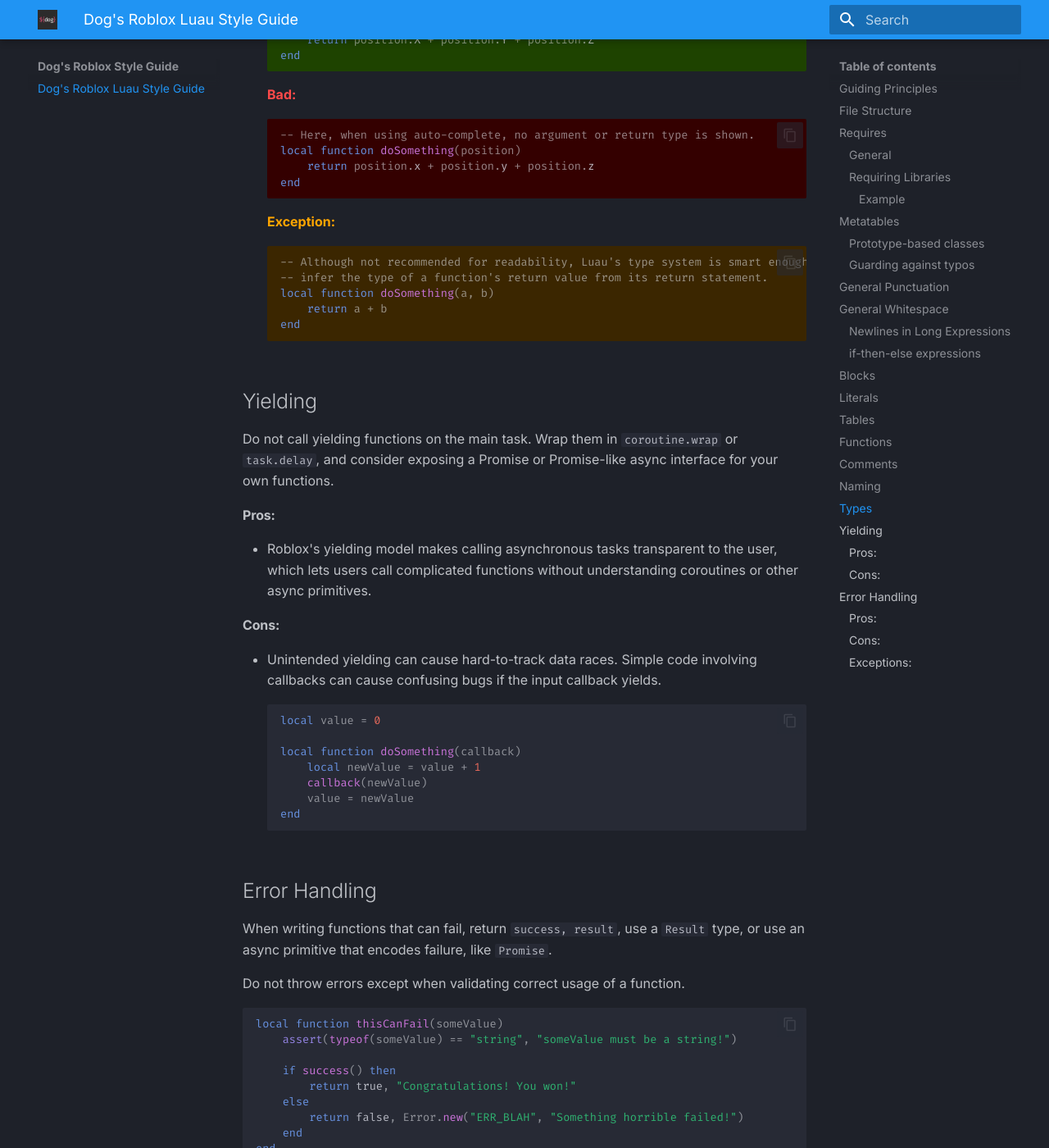
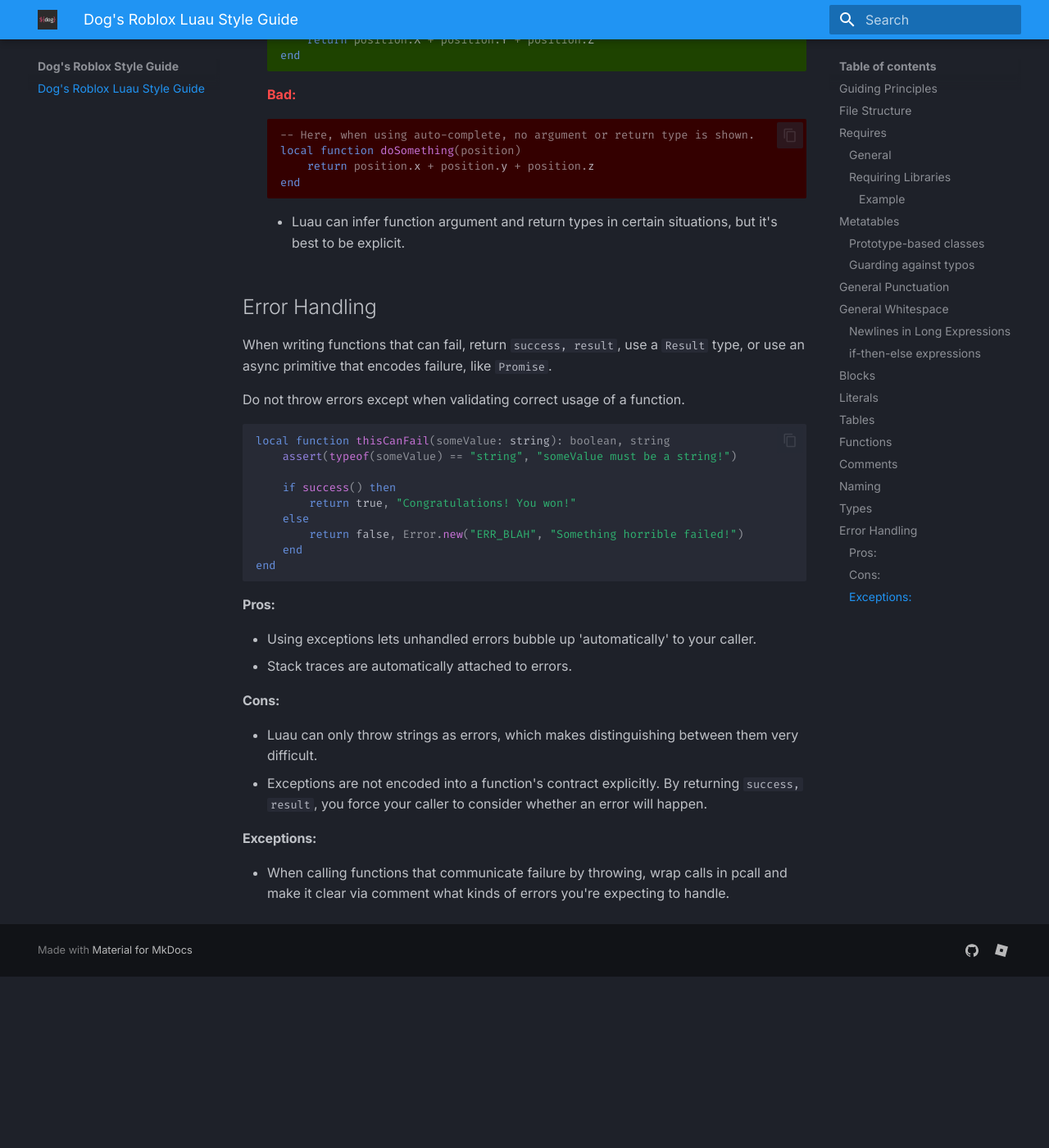
Before and after one commit to dgxo/dgxo.github.io, an MkDocs documentation site: the page built from docs/index.md, in a window 1280 px wide and 1400 px high, scrolled down 23130 px. Shown: the whole window at 82% size. Built offline with MkDocs 1.6.1 and Material for MkDocs 9.7.7, drawn with Linux system fonts in a browser that asks for light colours; after the commit the page ends 24321 px from its top, so only the background shows below that; some of the changed text lies outside the part shown.

Commit message:
change type bits

````diff
--- a/docs/index.md
+++ b/docs/index.md
@@ -883,39 +883,15 @@ return FooThing
         return position.x + position.y + position.z
     end
     ```
-    <p class="style-exception">Exception:</p>
-    ```lua
-    -- Although not recommended for readability, Luau's type system is smart enough to
-    -- infer the type of a function's return value from its return statement.
-    local function doSomething(a, b)
-        return a + b
-    end
-    ```
 
-## Yielding
-Do not call yielding functions on the main task. Wrap them in `coroutine.wrap` or `task.delay`, and consider exposing a Promise or Promise-like async interface for your own functions.
-
-#### Pros:
-- Roblox's yielding model makes calling asynchronous tasks transparent to the user, which lets users call complicated functions without understanding coroutines or other async primitives.
-
-#### Cons:
-- Unintended yielding can cause hard-to-track data races. Simple code involving callbacks can cause confusing bugs if the input callback yields.
-    ```lua
-    local value = 0
-
-    local function doSomething(callback)
-        local newValue = value + 1
-        callback(newValue)
-        value = newValue
-    end
-    ```
+    - Luau can infer function argument and return types in certain situations, but it's best to be explicit.
 
 ## Error Handling
 When writing functions that can fail, return `success, result`, use a `Result` type, or use an async primitive that encodes failure, like `Promise`.
 
 Do not throw errors except when validating correct usage of a function.
 ```lua
-local function thisCanFail(someValue)
+local function thisCanFail(someValue: string): boolean, string
     assert(typeof(someValue) == "string", "someValue must be a string!")
 
     if success() then
````
Also changed, not shown: other parts of docs/index.md (+2 -2 lines).
